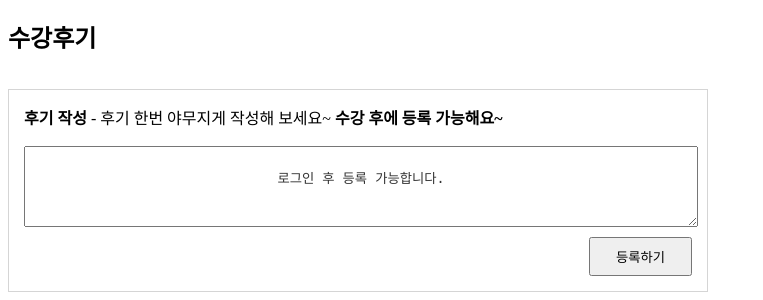
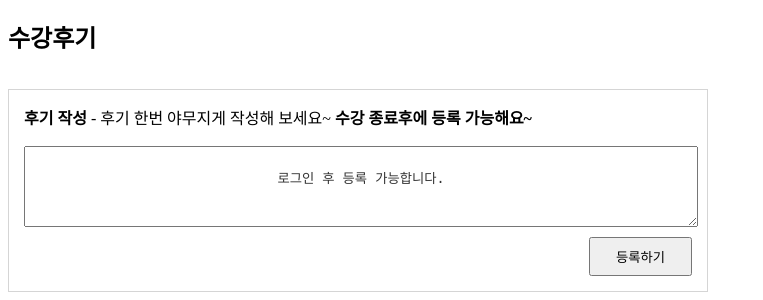
Before and after one commit to dksgyrud1349/JY.School, a Java web app: template jyschool/src/main/webapp/WEB-INF/views/review/guest.jsp in a window 1280 px wide. Shown: the part 574-874 px from the top of the page, without its empty margins (0-763 px from the left). Run offline with Tomcat 11, a stand-in JSP engine, Linux system fonts and the light colour scheme; the template is opened without the code that fills it, so the values that code supplies are empty.

Commit message:
백업해두세여

```diff
--- a/jyschool/src/main/java/com/buyinfo/BuyinfoServlet.java
+++ b/jyschool/src/main/java/com/buyinfo/BuyinfoServlet.java
@@ -15,6 +15,7 @@ import com.util.MyUtil;
 
 @WebServlet("/buyinfo/*")
 public class BuyinfoServlet extends MyServlet {
+
 	private static final long serialVersionUID = 1L;
 
 	@Override
--- a/jyschool/src/main/webapp/WEB-INF/views/review/guest.jsp
+++ b/jyschool/src/main/webapp/WEB-INF/views/review/guest.jsp
@@ -99,7 +99,7 @@ function deleteGuest(num) {
 				<div class="guest-form">
 					<div class="form-header">
 						<span class="bold">후기 작성</span><span> - 후기 한번 야무지게 작성해 보세요~</span>
-						<span class="bold">수강 후에 등록 가능해요~</span><span></span>
+						<span class="bold">수강 종료후에 등록 가능해요~</span><span></span>
 
 					</div>
 					<div class="form-body">
```
Also changed, not shown: jyschool/src/main/java/com/buyinfo/BuyinfoDAO.java (line endings or trailing spaces), jyschool/src/main/java/com/buyinfo/BuyinfoDTO.java (line endings or trailing spaces), jyschool/src/main/webapp/WEB-INF/views/buyinfo/list.jsp (line endings or trailing spaces).
